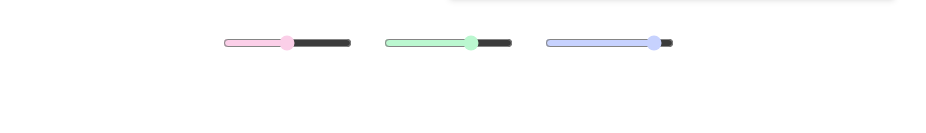
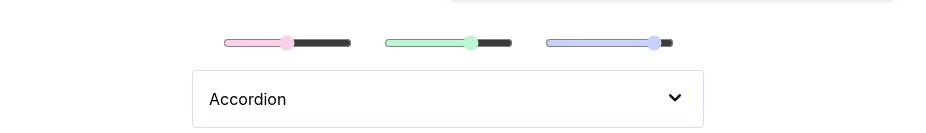
Before and after one commit to yafira/cute-ui-interactions, a React (Create React App) app: page / in a window 1280 px wide. Shown: the part 1318-1451 px from the top of the page, without its empty margins (192-1118 px from the left). Before the commit the page ends 1388 px from the top, so only its background shows below. Built offline with nearby package versions, Linux system fonts and the light colour scheme.

Commit message:
implemented an accordion component

```diff
--- a/src/App.js
+++ b/src/App.js
@@ -7,6 +7,7 @@ import Modal from './components/Modal'
 import SearchBar from './components/SearchBar'
 import Forms from './components/Forms'
 import Slider from './components/Slider'
+import Accordion from './components/Accordion'
 
 const Header = () => {
 	return (
@@ -151,6 +152,7 @@ function App() {
 			<SearchBar />
 			<Forms />
 			<Slider />
+			<Accordion />
 		</>
 	)
 }
--- /dev/null
+++ b/src/components/Accordion.js
@@ -0,0 +1,65 @@
+import React, { useState } from 'react'
+import { motion, AnimatePresence } from 'framer-motion'
+
+const Accordion = () => {
+	const [selected, setSelected] = useState(null)
+
+	const toggleSection = (index) => {
+		setSelected(selected === index ? null : index)
+	}
+
+	const sections = [{ title: 'Accordion', content: 'Acccordion 1.1' }]
+
+	const animations = [{ rotate: [0, 90] }, { scale: [0, 1] }, { x: [-50, 0] }]
+
+	return (
+		<div className='w-full max-w-lg mx-auto'>
+			{sections.map((section, index) => (
+				<div key={index} className='border border-violet-200 rounded mb-2'>
+					<motion.button
+						className='w-full p-4 text-left focus:outline-none'
+						onClick={() => toggleSection(index)}
+						whileHover={{ scale: 1.0 }}
+						whileTap={{ scale: 0.9 }}
+					>
+						<div className='flex justify-between items-center'>
+							<span>{section.title}</span>
+							<svg
+								className='h-6 w-6 transition-transform transform'
+								xmlns='http://www.w3.org/2000/svg'
+								viewBox='0 0 20 20'
+								fill='currentColor'
+								style={{
+									transform:
+										selected === index ? 'rotate(180deg)' : 'rotate(0deg)',
+								}}
+							>
+								<path
+									fillRule='evenodd'
+									d='M10 12a1 1 0 01-.707-.293l-4-4a1 1 0 111.414-1.414L10 9.586l3.293-3.293a1 1 0 111.414 1.414l-4 4a1 1 0 01-.707.293z'
+									clipRule='evenodd'
+								/>
+							</svg>
+						</div>
+					</motion.button>
+					<AnimatePresence>
+						{selected === index && (
+							<motion.div
+								initial={{ height: 0, opacity: 0 }}
+								animate={{ height: 'auto', opacity: 1 }}
+								exit={{ height: 0, opacity: 0 }}
+								transition={{ duration: 0.3 }}
+								variants={animations[index]}
+								className='overflow-hidden'
+							>
+								<div className='p-4'>{section.content}</div>
+							</motion.div>
+						)}
+					</AnimatePresence>
+				</div>
+			))}
+		</div>
+	)
+}
+
+export default Accordion
```
